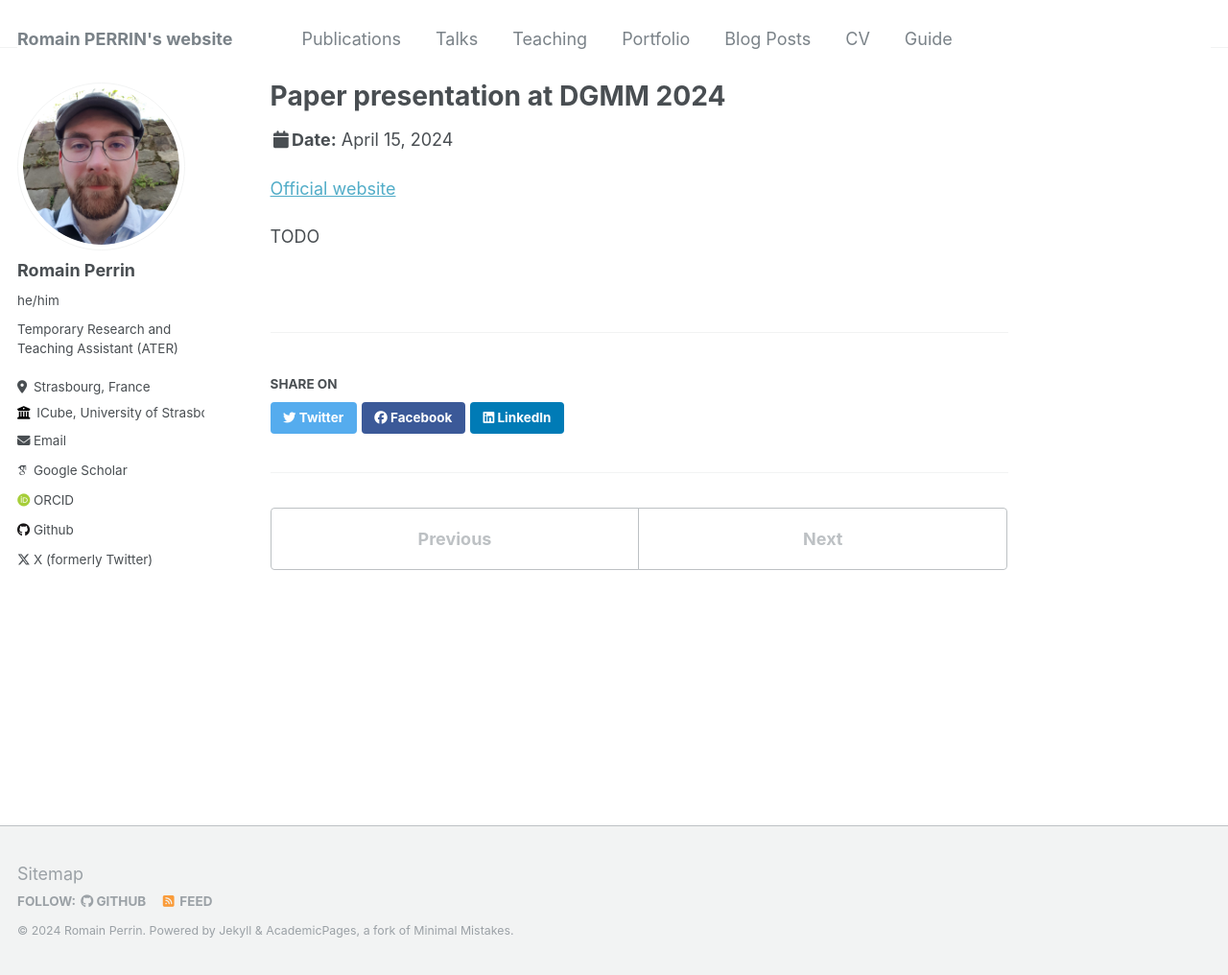
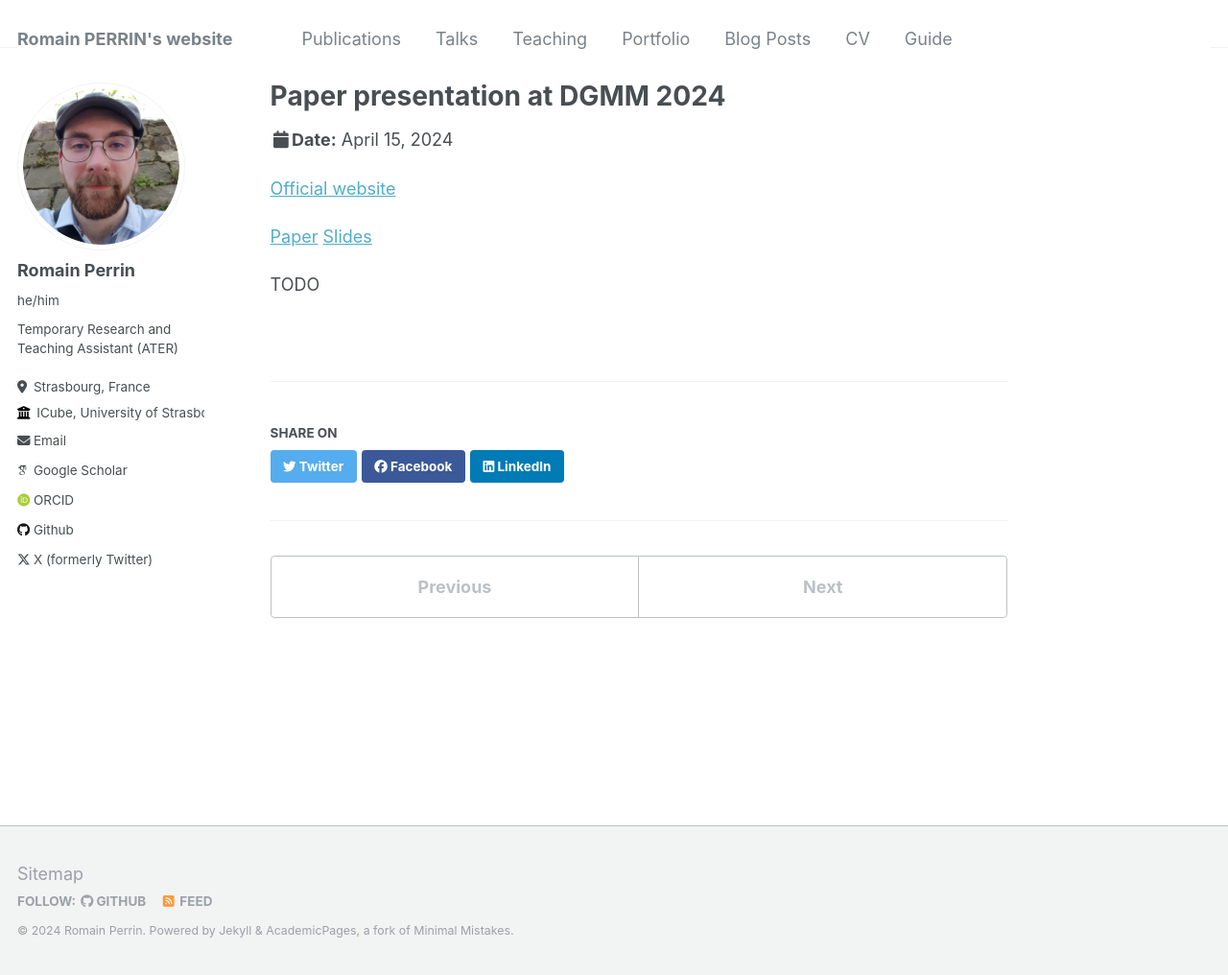
Before and after one commit to Romain96/Romain96.github.io, a Jekyll site: the page built from _talks/2024-04-DGMM-talk.md, in a window 1280 px wide and 1016 px high. Shown: the whole window at 96% size. Built offline with Jekyll 4.4.1, drawn with Linux system fonts in a browser that asks for light colours; some web fonts are replaced.

Commit message:
testing papers

```diff
--- a/_talks/2024-04-DGMM-talk.md
+++ b/_talks/2024-04-DGMM-talk.md
@@ -10,4 +10,7 @@ location: "Florence, Italy"
 
 [Official website](https://dgmm2024.dimai.unifi.it/)
 
+[Paper](/files/2024-DGMM-paper.pdf)
+[Slides](/files/2024-DGMM-slides.pdf)
+
 TODO
```
